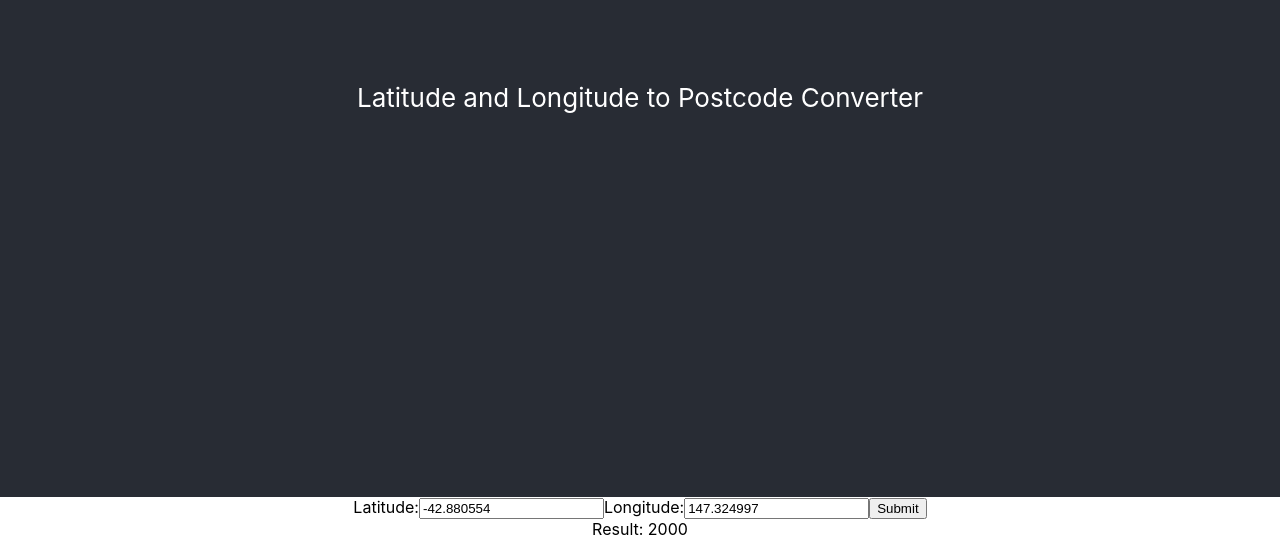
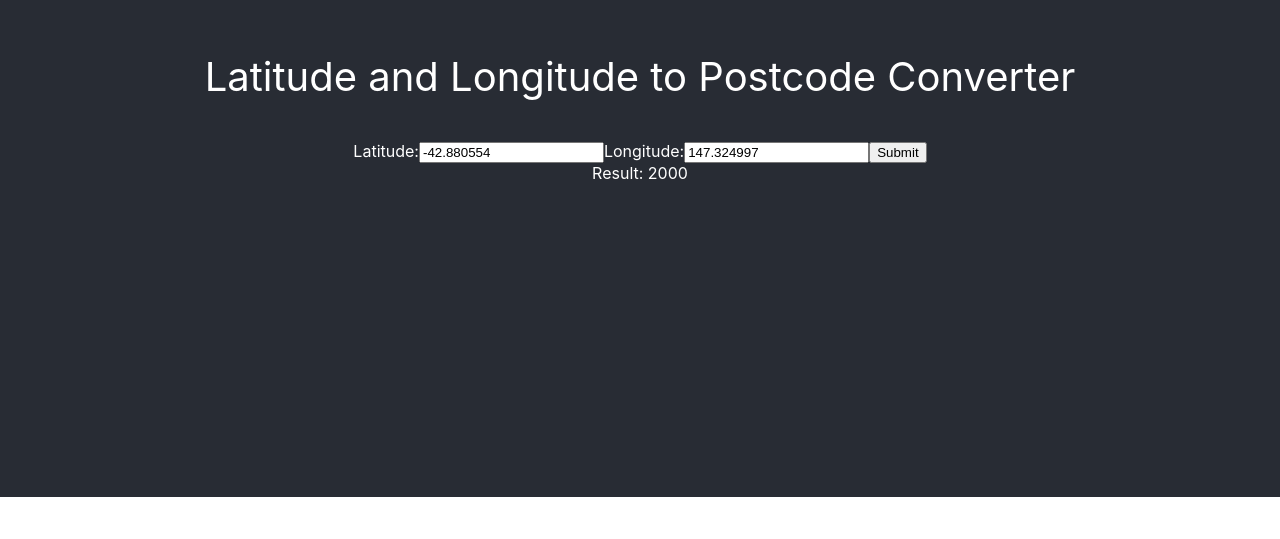
Before and after one commit to beauhobba/geo_web, a React (Create React App) app: page / in a window 1280 px wide. Shown: the part 303-842 px from the top of the page. After the commit the page ends 800 px from the top, so only its background shows below. Built offline with nearby package versions, Linux system fonts and the light colour scheme.

Commit message:
Added: style upgrades

```diff
--- a/src/App.css
+++ /dev/null
@@ -1,38 +0,0 @@
-.App {
-  text-align: center;
-}
-
-.App-logo {
-  height: 40vmin;
-  pointer-events: none;
-}
-
-@media (prefers-reduced-motion: no-preference) {
-  .App-logo {
-    animation: App-logo-spin infinite 20s linear;
-  }
-}
-
-.App-header {
-  background-color: #282c34;
-  min-height: 100vh;
-  display: flex;
-  flex-direction: column;
-  align-items: center;
-  justify-content: center;
-  font-size: calc(10px + 2vmin);
-  color: white;
-}
-
-.App-link {
-  color: #61dafb;
-}
-
-@keyframes App-logo-spin {
-  from {
-    transform: rotate(0deg);
-  }
-  to {
-    transform: rotate(360deg);
-  }
-}
--- a/src/App.js
+++ b/src/App.js
@@ -1,5 +1,4 @@
-import logo from "./logo.svg";
-import "./App.css";
+
 import React, { useState } from "react";
 // -33.89575474841882, 151.20372411350206
 function App() {
@@ -22,12 +21,22 @@ function App() {
     // setPost(e.target.value)
   }
 
+  // background-color: #282c34;
+  // min-height: 100vh;
+  // display: flex;
+  // flex-direction: column;
+  // align-items: center;
+  // justify-content: center;
+  // font-size: calc(10px + 2vmin);
+  // color: white;
+
+
   return (
-    <div className="App">
-      <header className="App-header">
+    <div style={{"background-color": "#282c34", "text-align": "center", "min-height": "100vh", "display": "flex", "justify-content": "center", "flex-direction": "column"}}>
+      <div style={{"color": "white", "fontSize": 40}}>
         <p>Latitude and Longitude to Postcode Converter</p>
-      </header>
-      <div>
+      </div>
+      <div style={{"color": "white"}}>
         <form onSubmit={handle_post}>
           <label>
             Latitude:
@@ -41,7 +50,7 @@ function App() {
         </form>
       </div>
 
-      <div>
+      <div style={{"color": "white"}}>
         <label>Result: {post}</label>
       </div>
     </div>
```
